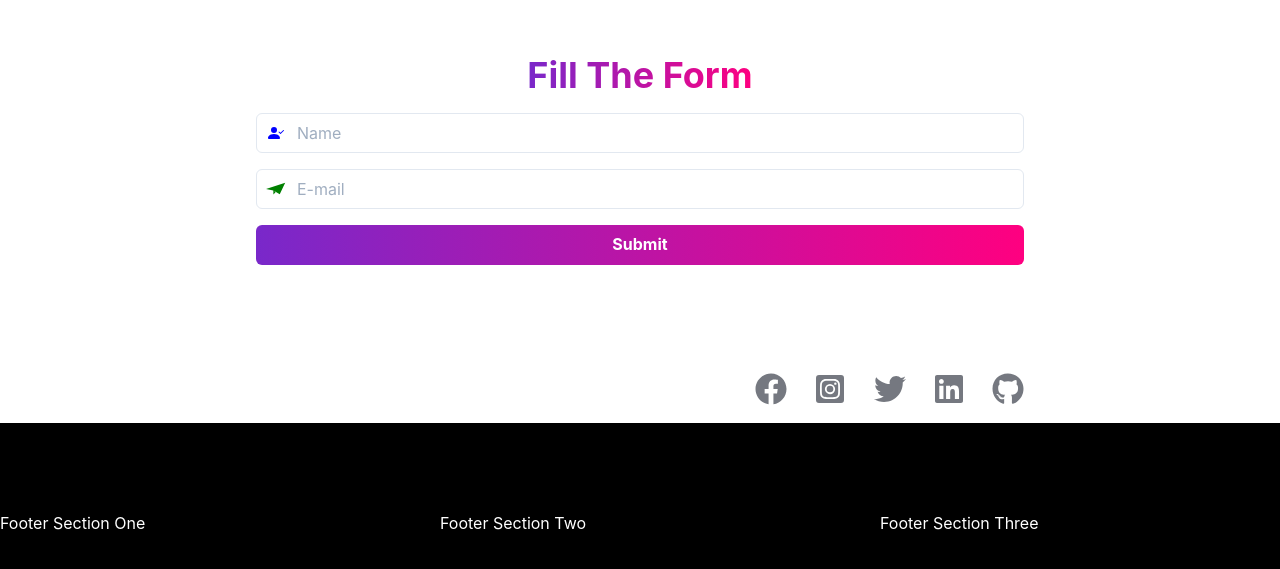
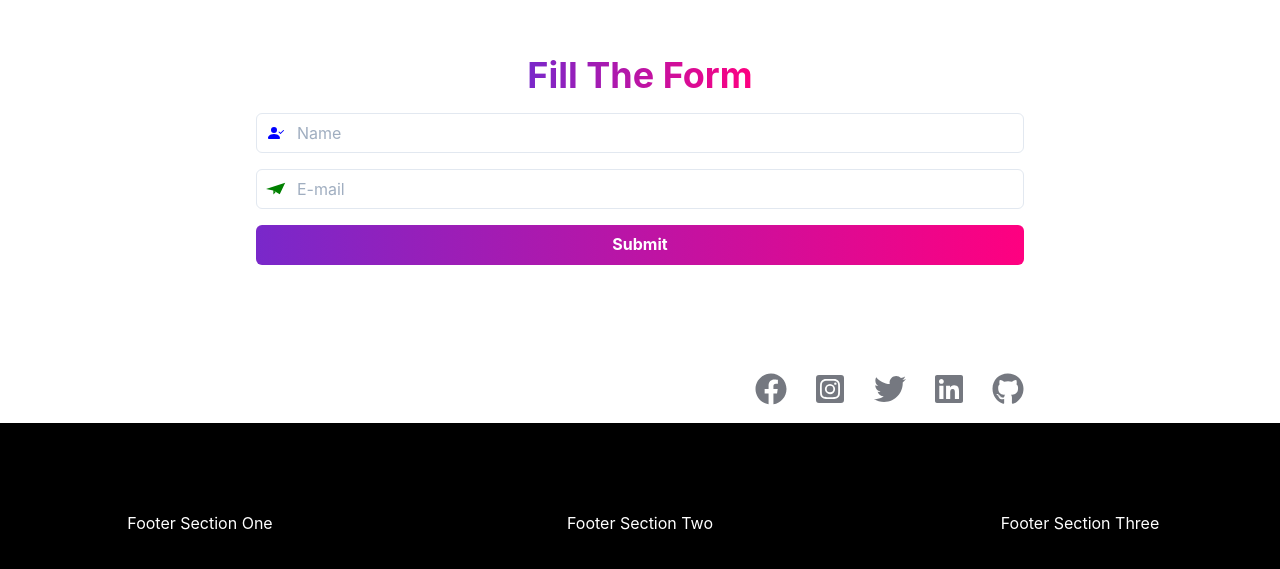
Before and after one commit to Addy209/ST_Next, a Next.js app: page / in a window 1280 px wide. Shown: the part 2261-2830 px from the top of the page. Built offline with nearby package versions, Linux system fonts and the light colour scheme.

Commit message:
footer enhanced

```diff
--- a/components/footer/footer.js
+++ b/components/footer/footer.js
@@ -6,9 +6,9 @@ const Footer = () => {
   return (
     <div id={styles.footer}>
       <SimpleGrid columns={[1, 2, 3]} spacing="40px">
-        <Box>Footer Section One</Box>
-        <Box>Footer Section Two</Box>
-        <Box>Footer Section Three</Box>
+        <Box id={styles.box}>Footer Section One</Box>
+        <Box id={styles.box}>Footer Section Two</Box>
+        <Box id={styles.box}>Footer Section Three</Box>
       </SimpleGrid>
     </div>
   );
--- a/components/footer/footer.module.css
+++ b/components/footer/footer.module.css
@@ -6,3 +6,9 @@
   align-items: center;
   margin-top: 18px;
 }
+
+#box {
+  display: flex;
+  justify-content: center;
+  align-items: center;
+}
--- a/styles/globals.css
+++ b/styles/globals.css
@@ -51,3 +51,24 @@ a {
     padding: 2% 1% 1% 1%;
   }
 }
+
+/* width */
+::-webkit-scrollbar {
+  width: 15px;
+}
+
+/* Track */
+::-webkit-scrollbar-track {
+  background: #ddd;
+}
+
+/* Handle */
+::-webkit-scrollbar-thumb {
+  background: #888;
+  border-radius: 25px;
+}
+
+/* Handle on hover */
+::-webkit-scrollbar-thumb:hover {
+  background: #555;
+}
```
